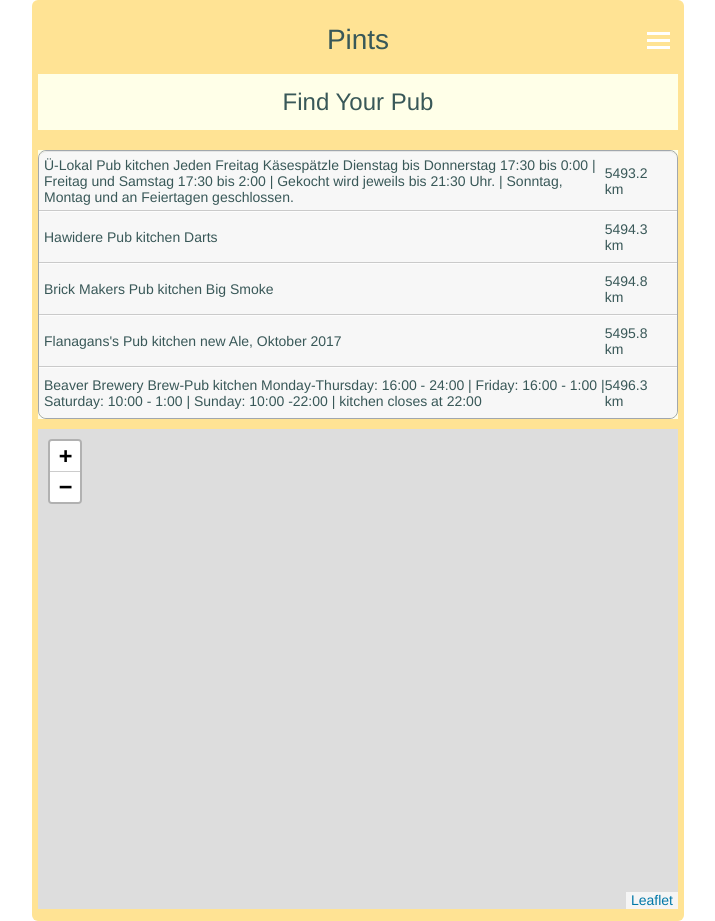
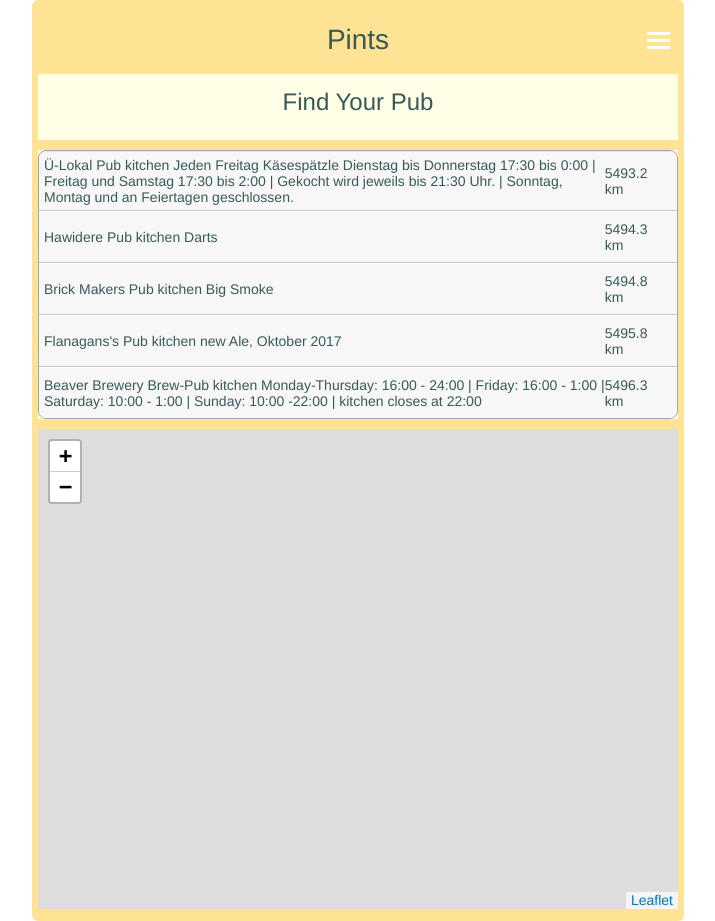
Before and after one commit to richardtraindl/pints, a Jekyll site: the page built from pints/index.html, in a window 1280 px wide. Shown: the whole page, without its empty margins (282-997 px from the left). Built offline with Jekyll 4.4.1, drawn with Linux system fonts in a browser that asks for light colours.

Commit message:
Update index.html

```diff
--- a/pints/index.html
+++ b/pints/index.html
@@ -7,7 +7,7 @@
     <article>
       <h2>Find Your Pub</h2>
 
-      <div class="small-gap" style="background-color: #FFE394;"></div>
+      <div class="small-gap"></div>
 
       <section id="msg" style="width: 30px;">
         <!-- Wird dynamisch befüllt -->
```
